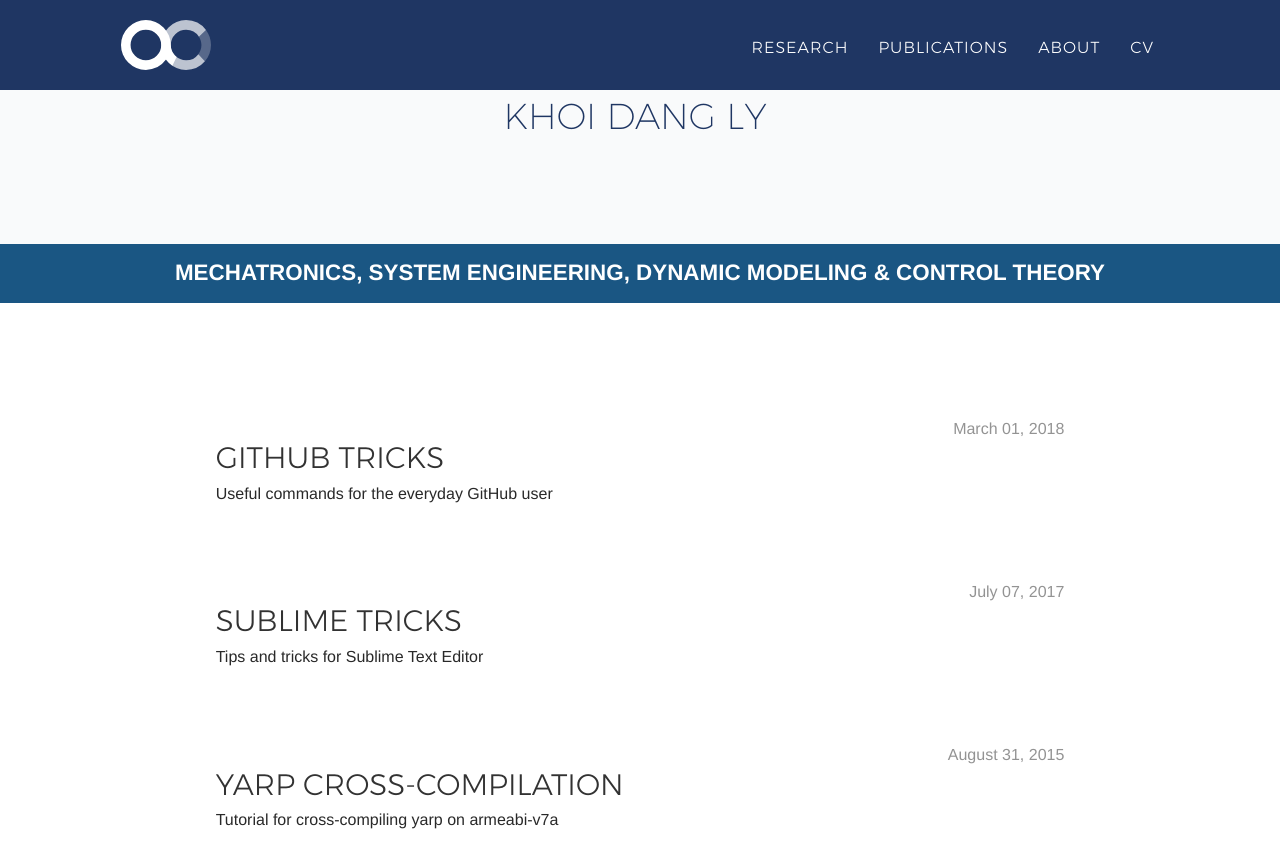
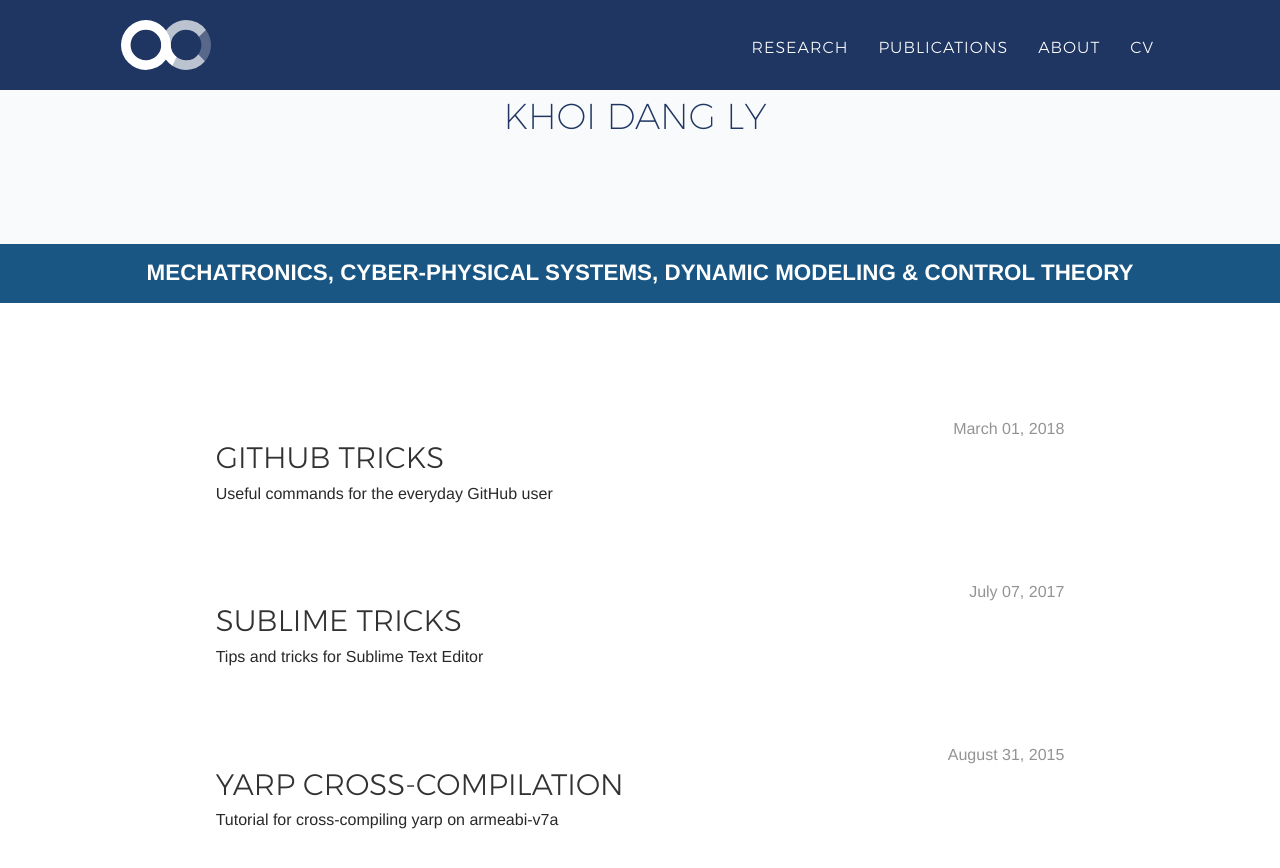
Before and after one commit to KhoiDLy/KhoiDLy.github.io, a Jekyll site: the page built from blog.html, in a window 1280 px wide and 900 px high, scrolled down 543 px. Shown: the top 868 px of the window. Built offline with Jekyll 4.4.1, drawn with Linux system fonts in a browser that asks for light colours; nearby versions of some CDN libraries; some web fonts are replaced.

Commit message:
changes to banner

```diff
--- a/_config.yml
+++ b/_config.yml
@@ -29,7 +29,7 @@ social:
 
 logo: /img/logo.svg
 
-banner: "Mechatronics, System Engineering, Dynamic Modeling & Control Theory"
+banner: "Mechatronics, Cyber-physical Systems, Dynamic Modeling & Control Theory"
 #banner-link: http://correll.cs.colorado.edu/
 
 # Postal address (add as many lines as necessary)
```
